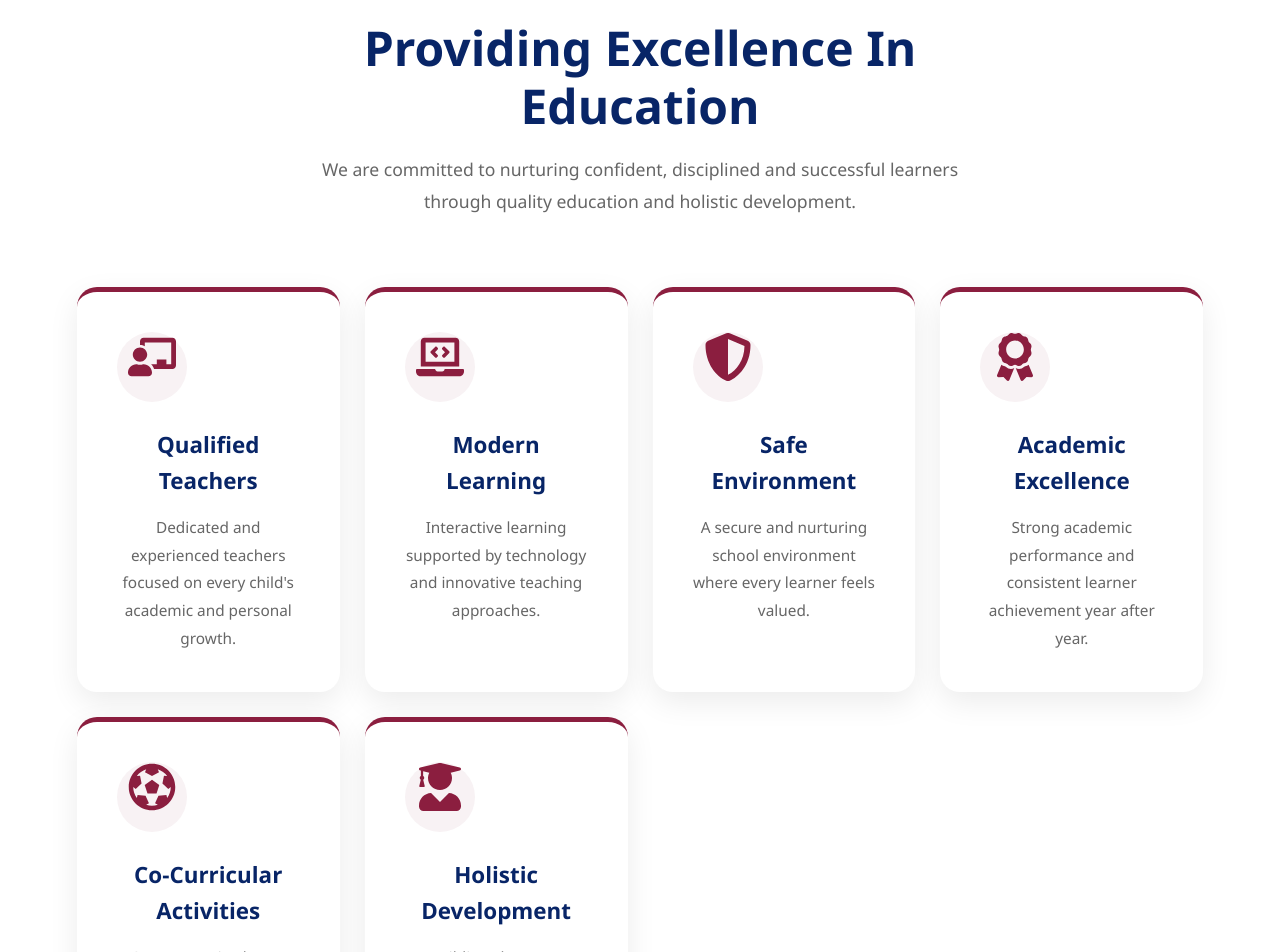
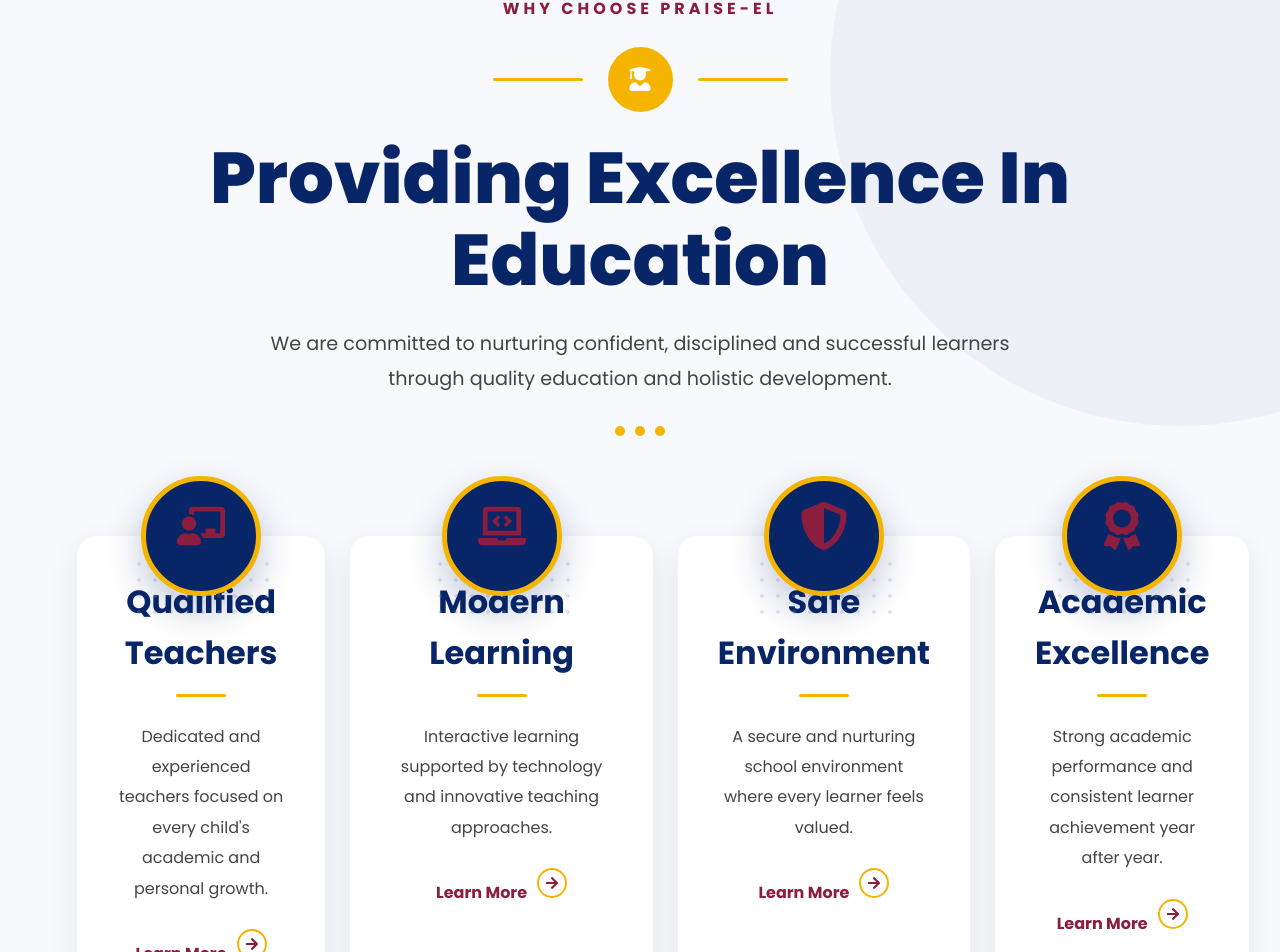
Before and after one commit to nickdev256/praiseel-school, a React (Vite) app: page / in a window 1280 px wide. Shown: the part 2552-3504 px from the top of the page. Built offline with nearby package versions, Linux system fonts and the light colour scheme.

Commit message:
Fix App.css layout restrictions

```diff
--- a/src/components/WhyChooseUs.css
+++ b/src/components/WhyChooseUs.css
@@ -1,155 +1,339 @@
-/* ===================================
-   WHY CHOOSE US
-=================================== */
+@import url("https://fonts.googleapis.com/css2?family=Poppins:wght@300;400;500;600;700;800;900&display=swap");
+
+*{
+  margin:0;
+  padding:0;
+  box-sizing:border-box;
+}
 
 .why-section{
-    padding:clamp(70px,8vw,120px) 6%;
-    background:#fff;
+  position:relative;
+  padding:120px 6%;
+  background:#f7f9fc;
+  overflow:hidden;
+  font-family:"Poppins",sans-serif;
 }
 
+/* BACKGROUND SHAPES */
+
+.why-section::before{
+  content:"";
+  position:absolute;
+  left:-250px;
+  bottom:-250px;
+
+  width:700px;
+  height:700px;
+
+  border-radius:50%;
+  background:rgba(8,37,103,.04);
+}
+
+.why-section::after{
+  content:"";
+  position:absolute;
+  right:-250px;
+  top:-150px;
+
+  width:700px;
+  height:700px;
+
+  border-radius:50%;
+  background:rgba(8,37,103,.04);
+}
+
+/* HEADER */
+
 .why-header{
-    max-width:800px;
-    margin:0 auto 70px;
+  position:relative;
+  z-index:2;
+
+  max-width:1000px;
+  margin:0 auto 100px;
+
   text-align:center;
 }
 
-.why-header span{
+.why-tag{
+  display:block;
+
   color:#8B1E3F;
 
+  font-size:1rem;
   font-weight:700;
 
-    letter-spacing:2px;
+  letter-spacing:4px;
+}
 
-    font-size:clamp(.8rem,1vw,.95rem);
+.header-lines{
+  display:flex;
+  align-items:center;
+  justify-content:center;
+  gap:25px;
+
+  margin:25px 0;
+}
+
+.header-lines span{
+  width:90px;
+  height:3px;
+
+  background:#f4b400;
+  border-radius:50px;
+}
+
+.header-icon{
+  width:65px;
+  height:65px;
+
+  border-radius:50%;
+
+  background:#f4b400;
+  color:#fff;
+
+  display:flex;
+  align-items:center;
+  justify-content:center;
+
+  font-size:1.5rem;
 }
 
 .why-header h2{
   color:#082567;
 
-    font-size:clamp(2rem,5vw,3rem);
+  font-size:4.5rem;
+  font-weight:800;
 
-    margin:15px 0 20px;
+  line-height:1.15;
 
-    line-height:1.2;
+  margin-bottom:25px;
 }
 
 .why-header p{
-    color:#666;
+  color:#444;
 
-    font-size:clamp(.95rem,1.5vw,1.1rem);
-
+  font-size:1.2rem;
   line-height:1.8;
 
-    max-width:700px;
-
+  max-width:800px;
   margin:auto;
 }
 
-/* ===================================
-   GRID
-=================================== */
+.header-dots{
+  display:flex;
+  justify-content:center;
+  gap:10px;
+
+  margin-top:30px;
+}
+
+.header-dots span{
+  width:10px;
+  height:10px;
+
+  border-radius:50%;
+
+  background:#f4b400;
+}
+
+/* GRID */
 
 .why-grid{
-    max-width:1300px;
+  position:relative;
+  z-index:2;
 
+  max-width:1400px;
   margin:auto;
 
   display:grid;
-
-    grid-template-columns:
-      repeat(
-        auto-fit,
-        minmax(280px,1fr)
-      );
-
-    gap:30px;
+  grid-template-columns:repeat(3,1fr);
+  gap:40px;
 }
 
-/* ===================================
-   CARD
-=================================== */
+/* CARD */
 
 .why-card{
+  position:relative;
+
   background:#fff;
 
-    padding:clamp(25px,3vw,40px);
+  border-radius:30px;
 
-    border-radius:16px;
+  padding:90px 35px 35px;
 
-    border-top:5px solid #8B1E3F;
+  text-align:center;
 
   box-shadow:
-      0 10px 30px rgba(0,0,0,.05);
+  0 15px 40px rgba(0,0,0,.08);
 
-    transition:
-      transform .35s ease,
-      box-shadow .35s ease;
+  border-bottom:4px solid #f4b400;
 
-    height:100%;
+  transition:.35s ease;
 }
 
 .why-card:hover{
-    transform:translateY(-10px);
-
-    box-shadow:
-      0 18px 40px rgba(0,0,0,.08);
+  transform:translateY(-12px);
 }
 
+.card-dots{
+  position:absolute;
+  top:20px;
+  left:50%;
+
+  transform:translateX(-50%);
+
+  width:140px;
+  height:60px;
+
+  opacity:.25;
+
+  background-image:
+  radial-gradient(#7f9ccf 2px, transparent 2px);
+
+  background-size:16px 16px;
+}
+
+/* ICON */
+
 .icon-box{
-    width:clamp(60px,6vw,70px);
-    height:clamp(60px,6vw,70px);
+  position:absolute;
+  top:-60px;
+  left:50%;
+
+  transform:translateX(-50%);
+
+  width:120px;
+  height:120px;
+
+  border-radius:50%;
+
+  background:#082567;
+
+  border:5px solid #f4b400;
+
+  color:#fff;
 
   display:flex;
   align-items:center;
   justify-content:center;
 
-    border-radius:50%;
+  font-size:3rem;
 
-    background:#f8f2f4;
-
-    color:#8B1E3F;
-
-    font-size:clamp(1.4rem,2vw,1.8rem);
-
-    margin-bottom:25px;
+  box-shadow:
+  0 15px 35px rgba(8,37,103,.25);
 }
 
 .why-card h3{
   color:#082567;
 
-    font-size:clamp(1.1rem,2vw,1.4rem);
+  font-size:2rem;
+  font-weight:700;
 
   margin-bottom:15px;
 }
 
-.why-card p{
-    color:#666;
+.small-line{
+  width:50px;
+  height:3px;
 
-    line-height:1.8;
+  background:#f4b400;
 
-    font-size:clamp(.9rem,1.2vw,1rem);
+  border-radius:50px;
+
+  margin:0 auto 25px;
 }
 
-/* ===================================
-   MOBILE ONLY
-=================================== */
+.why-card p{
+  color:#444;
 
-@media (max-width:768px){
+  font-size:1rem;
+  line-height:1.9;
+
+  margin-bottom:25px;
+}
+
+/* BUTTON */
+
+.why-card a{
+  display:inline-flex;
+  align-items:center;
+  gap:10px;
+
+  text-decoration:none;
+
+  color:#8B1E3F;
+
+  font-size:1rem;
+  font-weight:700;
+
+  transition:.3s;
+}
+
+.why-card a:hover{
+  color:#082567;
+}
+
+.why-card a svg{
+  width:30px;
+  height:30px;
+
+  border:2px solid #f4b400;
+  border-radius:50%;
+
+  padding:6px;
+}
+
+/* RESPONSIVE */
+
+@media(max-width:1200px){
+
+  .why-grid{
+    grid-template-columns:repeat(2,1fr);
+  }
+
+  .why-header h2{
+    font-size:3.5rem;
+  }
+}
+
+@media(max-width:768px){
 
   .why-section{
-        padding-inline:5%;
+    padding:80px 20px;
+  }
+
+  .why-grid{
+    grid-template-columns:1fr;
+    gap:90px;
   }
 
   .why-header{
-        margin-bottom:50px;
+    margin-bottom:80px;
+  }
+
+  .why-header h2{
+    font-size:2.5rem;
+  }
+
+  .why-header p{
+    font-size:1rem;
+  }
+
+  .header-lines span{
+    width:50px;
+  }
+
+  .icon-box{
+    width:100px;
+    height:100px;
+    font-size:2.3rem;
   }
 
   .why-card{
-        text-align:center;
+    padding:80px 25px 30px;
   }
 
-    .icon-box{
-        margin-left:auto;
-        margin-right:auto;
+  .why-card h3{
+    font-size:1.6rem;
   }
 }
--- a/src/components/WhyChooseUs.jsx
+++ b/src/components/WhyChooseUs.jsx
@@ -5,6 +5,7 @@
   FaLaptopCode,
   FaFutbol,
   FaAward,
+  FaArrowRight,
 } from "react-icons/fa";
 
 import "./WhyChooseUs.css";
@@ -15,7 +16,21 @@
 
       <div className="why-header">
 
-        <span>WHY CHOOSE PRAISE-EL</span>
+        <span className="why-tag">
+          WHY CHOOSE PRAISE-EL
+        </span>
+
+        <div className="header-lines">
+
+          <span></span>
+
+          <div className="header-icon">
+            <FaUserGraduate />
+          </div>
+
+          <span></span>
+
+        </div>
 
         <h2>
           Providing Excellence In Education
@@ -27,86 +42,184 @@
           quality education and holistic development.
         </p>
 
+        <div className="header-dots">
+
+          <span></span>
+          <span></span>
+          <span></span>
+
+        </div>
+
       </div>
 
       <div className="why-grid">
 
+        {/* CARD 1 */}
+
         <div className="why-card">
+
+          <div className="card-dots"></div>
+
           <div className="icon-box">
             <FaChalkboardTeacher />
           </div>
 
-          <h3>Qualified Teachers</h3>
+          <h3>
+            Qualified Teachers
+          </h3>
+
+          <div className="small-line"></div>
 
           <p>
             Dedicated and experienced teachers focused
             on every child's academic and personal growth.
           </p>
+
+          <a href="/about">
+            Learn More
+            <FaArrowRight />
+          </a>
+
         </div>
 
+        {/* CARD 2 */}
+
         <div className="why-card">
+
+          <div className="card-dots"></div>
+
           <div className="icon-box">
             <FaLaptopCode />
           </div>
 
-          <h3>Modern Learning</h3>
+          <h3>
+            Modern Learning
+          </h3>
+
+          <div className="small-line"></div>
 
           <p>
             Interactive learning supported by technology
             and innovative teaching approaches.
           </p>
+
+          <a href="/about">
+            Learn More
+            <FaArrowRight />
+          </a>
+
         </div>
 
+        {/* CARD 3 */}
+
         <div className="why-card">
+
+          <div className="card-dots"></div>
+
           <div className="icon-box">
             <FaShieldAlt />
           </div>
 
-          <h3>Safe Environment</h3>
+          <h3>
+            Safe Environment
+          </h3>
+
+          <div className="small-line"></div>
 
           <p>
             A secure and nurturing school environment
             where every learner feels valued.
           </p>
+
+          <a href="/about">
+            Learn More
+            <FaArrowRight />
+          </a>
+
         </div>
 
+        {/* CARD 4 */}
+
         <div className="why-card">
+
+          <div className="card-dots"></div>
+
           <div className="icon-box">
             <FaAward />
           </div>
 
-          <h3>Academic Excellence</h3>
+          <h3>
+            Academic Excellence
+          </h3>
+
+          <div className="small-line"></div>
 
           <p>
             Strong academic performance and consistent
             learner achievement year after year.
           </p>
+
+          <a href="/about">
+            Learn More
+            <FaArrowRight />
+          </a>
+
         </div>
 
+        {/* CARD 5 */}
+
         <div className="why-card">
+
+          <div className="card-dots"></div>
+
           <div className="icon-box">
             <FaFutbol />
           </div>
 
-          <h3>Co-Curricular Activities</h3>
+          <h3>
+            Co-Curricular Activities
+          </h3>
+
+          <div className="small-line"></div>
 
           <p>
             Sports, music, drama and clubs that develop
             talents beyond the classroom.
           </p>
+
+          <a href="/about">
+            Learn More
+            <FaArrowRight />
+          </a>
+
         </div>
 
+        {/* CARD 6 */}
+
         <div className="why-card">
+
+          <div className="card-dots"></div>
+
           <div className="icon-box">
             <FaUserGraduate />
           </div>
 
-          <h3>Holistic Development</h3>
+          <h3>
+            Holistic Development
+          </h3>
+
+          <div className="small-line"></div>
 
           <p>
             Building character, leadership and confidence
             for lifelong success.
           </p>
+
+          <a href="/about">
+            Learn More
+            <FaArrowRight />
+          </a>
+
         </div>
 
       </div>
```
Lines whose indentation alone changed are shown as unchanged.
